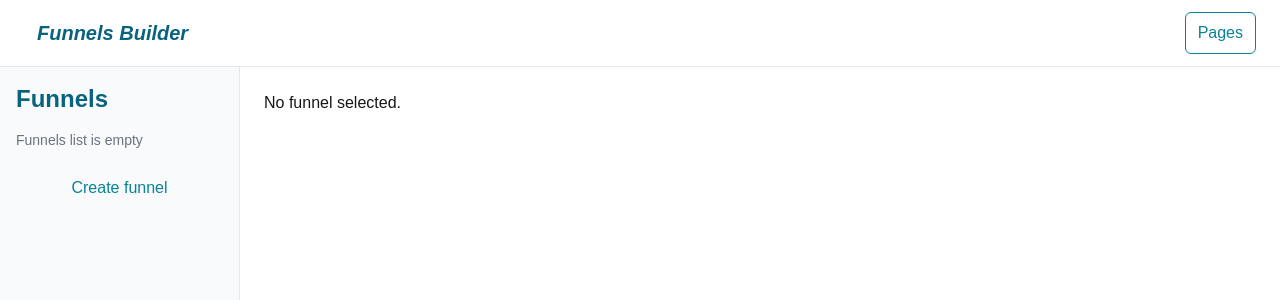
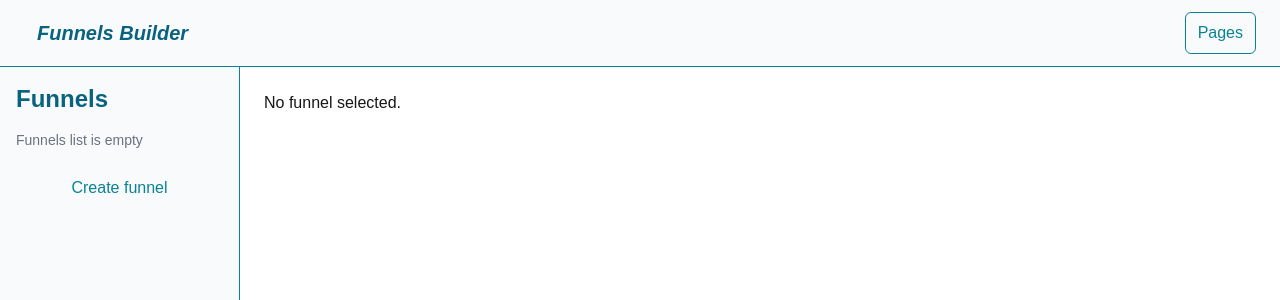
Before and after one commit to BoiarynO/nextjs-funnel-builder, a Next.js app: page /funnels in a window 1280 px wide. Shown: the top 300 px of the page. Built offline with nearby package versions, Linux system fonts and the light colour scheme.

Commit message:
fix some styles

```diff
--- a/components/layout/funnelContent/funnelEditor/FunnelEditor.module.css
+++ b/components/layout/funnelContent/funnelEditor/FunnelEditor.module.css
@@ -9,6 +9,8 @@
   align-items: center;
   justify-content: space-between;
   gap: 1rem;
+  padding: 0 0 1rem 0;
+  border-bottom: 1px solid var(--color-primary-600);
 }
 
 .titleRow {
--- a/components/layout/funnelContent/funnelEditor/stepsContent/addStepBlock/AddStepBlock.tsx
+++ b/components/layout/funnelContent/funnelEditor/stepsContent/addStepBlock/AddStepBlock.tsx
@@ -36,12 +36,7 @@ const AddStepBlock = ({
 
   return (
     <div className={styles.addRow}>
-      <Button
-        type="button"
-        outlined
-        onClick={onOpenForm}
-        disabled={limitReached}
-      >
+      <Button type="button" filled onClick={onOpenForm} disabled={limitReached}>
         Add Step
       </Button>
       {limitReached && (
--- a/components/layout/header/Header.module.css
+++ b/components/layout/header/Header.module.css
@@ -3,15 +3,14 @@
   align-items: center;
   justify-content: space-between;
   padding: 0.75rem 1.5rem;
-  border-bottom: 1px solid #e5e7eb;
-  background-color: #fff;
+  border-bottom: 1px solid var(--color-primary-600);
+  background-color: var(--background-secondary);
 }
 
 .brand {
   font-style: italic;
   font-size: 1.25rem;
   font-weight: 600;
-  /* color: var(--color-primary-600); */
   text-decoration: none;
 }
 
--- a/components/layout/sidebarFunnels/SidebarFunnels.module.css
+++ b/components/layout/sidebarFunnels/SidebarFunnels.module.css
@@ -45,10 +45,6 @@
   fill: var(--color-primary-600);
 }
 
-/* .deleteButton:hover {
-  background-color: #fee2e2;
-} */
-
 .deleteButtonIcon {
   width: 0.875rem;
   height: 0.875rem;
--- a/styles/theme.css
+++ b/styles/theme.css
@@ -1,12 +1,16 @@
 :root {
   /* Primary palette */
-  --color-primary-700: #09637E;
-  --color-primary-650: #087E8E;
+  --color-primary-700: #09637e;
+  --color-primary-650: #087e8e;
   --color-primary-600: #088395;
-  --color-primary-300: #7AB2B2;
-  --color-primary-100: #EBF4F6;
+  --color-primary-300: #7ab2b2;
+  --color-primary-100: #ebf4f6;
   --color-on-primary: #ffffff;
   /* Text */
   --primary-text-color: #111111;
   --secondary-text-color: #6b7280;
+  /* Background */
+  --background: #ffffff;
+  --background-secondary: #f9fafb;
+  --foreground: #171717;
 }
--- a/views/funnels/Funnels.module.css
+++ b/views/funnels/Funnels.module.css
@@ -5,8 +5,8 @@
 
 .sidebar {
   width: 240px;
-  border-right: 1px solid #e5e7eb;
-  background-color: #f9fafb;
+  border-right: 1px solid var(--color-primary-600);
+  background-color: var(--background-secondary);
 }
 
 .content {
```
